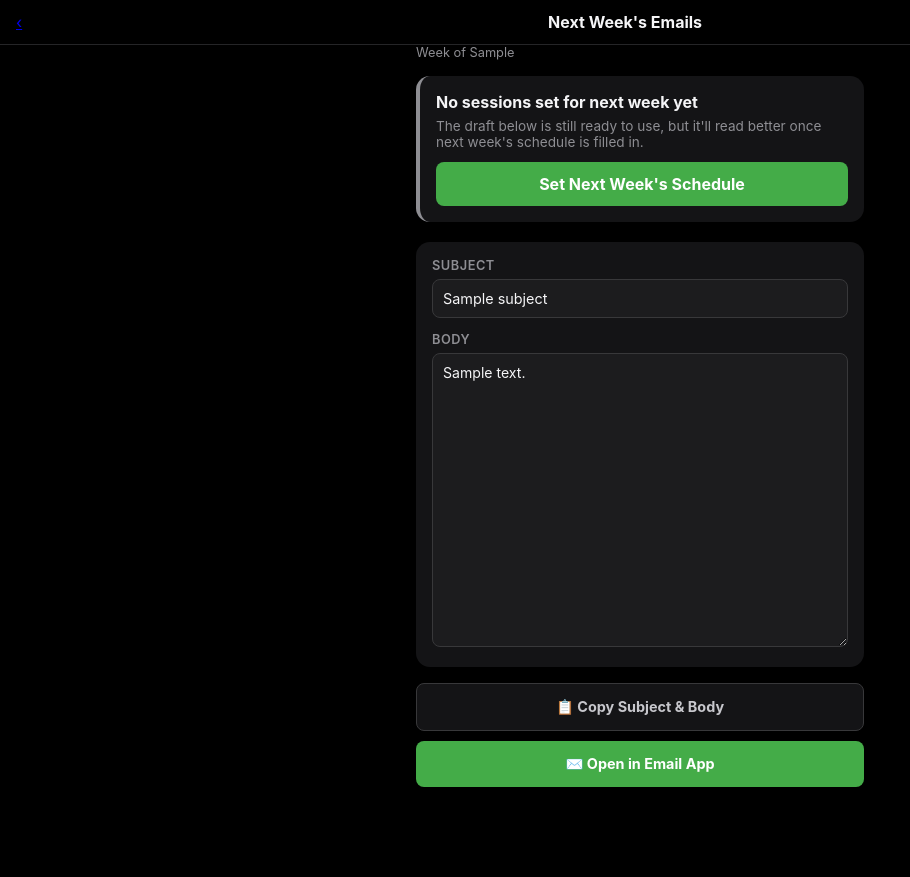
After one commit to edwardbhull-netizen/optimal-fitness-tracker, a FastAPI app: template templates/coach_emails.html in a window 1280 px wide. The commit adds this page. Shown: the whole page, without its empty margins (0-910 px from the left). Run offline with FastAPI, Linux system fonts and the light colour scheme; the template is opened without the code that fills it: most values are stand-ins (such as "Sample title", 1, 10 or a date in 2020).

Commit message:
Add coach tool for drafting next week's schedule emails
Coach dashboard now has a "Next Week's Emails" page that auto-generates
a subject/body from next week's group session schedule, editable before
copying or opening in the coach's email app via mailto:. Also adds a
This Week / Next Week switcher to the coach schedule page so next
week's sessions can be set ahead of time.

```diff
--- a/main.py
+++ b/main.py
@@ -735,8 +735,27 @@ async def schedule_page(request: Request):
     session = require_client(request)
     if not session:
         return RedirectResponse("/", status_code=302)
+    from datetime import date
+    week_start = db.get_week_start()
+    enriched, _, _ = enrich_week_schedule(week_start)
+    today_name = date.today().strftime("%A")
+    return templates.TemplateResponse(request, "schedule.html", {
+        "client": session,
+        "schedule": enriched,
+        "week_start": week_start,
+        "today_name": today_name,
+    })
+
+
+def next_week_start():
+    from datetime import date, timedelta
+    return db.get_week_start((date.today() + timedelta(days=7)).isoformat())
+
+
+def enrich_week_schedule(week_start):
+    """Build the day-by-day view of a week's schedule, joined with session.json details."""
     import json
-    week_start = db.get_week_start()
+    from datetime import date, timedelta
     schedule = db.get_weekly_schedule(week_start)
     sessions_path = os.path.join(BASE_DIR, "static", "sessions.json")
     with open(sessions_path) as f:
@@ -747,7 +766,6 @@ async def schedule_page(request: Request):
             sessions_lookup[s["name"]] = {**s, "type": stype}
     days_order = ["Monday", "Tuesday", "Wednesday", "Thursday", "Friday", "Saturday"]
     schedule_dict = {row["day_of_week"]: row for row in schedule}
-    from datetime import date, timedelta
     week_monday = date.fromisoformat(week_start)
     day_offsets = {"Monday": 0, "Tuesday": 1, "Wednesday": 2, "Thursday": 3, "Friday": 4, "Saturday": 5}
     enriched = []
@@ -764,42 +782,44 @@ async def schedule_page(request: Request):
             "metric": session_info.get("metric"),
             "unit": session_info.get("unit"),
         })
-    today_name = date.today().strftime("%A")
-    return templates.TemplateResponse(request, "schedule.html", {
-        "client": session,
-        "schedule": enriched,
-        "week_start": week_start,
-        "today_name": today_name,
-    })
+    return enriched, sessions_data, sessions_lookup
+
+
+def build_schedule_email(enriched, week_start, coach_name):
+    from datetime import date, timedelta
+    week_monday = date.fromisoformat(week_start)
+    week_saturday = week_monday + timedelta(days=5)
+    subject = f"Optimal Fitness — Next Week's Schedule ({week_monday.strftime('%-d %b')}–{week_saturday.strftime('%-d %b')})"
+    lines = ["Hey team! 👋", "", "Here's what's coming up next week at Optimal Fitness:", ""]
+    has_sessions = False
+    for d in enriched:
+        if d["session_name"]:
+            has_sessions = True
+            lines.append(f"{d['day']} {d['date']} — {d['session_name']} ({d['session_type']})")
+            if d.get("competition"):
+                lines.append(f"   🏆 {d['competition']} — track your {d.get('metric', '')}")
+        else:
+            lines.append(f"{d['day']} {d['date']} — Rest day")
+    lines += ["", "See you on the floor!", coach_name]
+    body = "\n".join(lines)
+    return subject, body, has_sessions
 
 
 @app.get("/coach/schedule", response_class=HTMLResponse)
-async def coach_schedule_page(request: Request):
+async def coach_schedule_page(request: Request, week: str = "current"):
     session = require_coach(request)
     if not session:
         return RedirectResponse("/", status_code=302)
-    import json
-    week_start = db.get_week_start()
-    schedule = db.get_weekly_schedule(week_start)
-    sessions_path = os.path.join(BASE_DIR, "static", "sessions.json")
-    with open(sessions_path) as f:
-        sessions_data = json.load(f)
-    days_order = ["Monday", "Tuesday", "Wednesday", "Thursday", "Friday", "Saturday"]
-    schedule_dict = {row["day_of_week"]: row for row in schedule}
-    sessions_lookup = {}
-    for stype, slist in sessions_data.items():
-        for s in slist:
-            sessions_lookup[s["name"]] = {**s, "type": stype}
-    current = []
-    for day in days_order:
-        row = schedule_dict.get(day, {"day_of_week": day, "session_name": None, "session_type": None})
-        current.append({"day": day, "session_name": row.get("session_name"), "session_type": row.get("session_type")})
+    week_start = next_week_start() if week == "next" else db.get_week_start()
+    enriched, sessions_data, sessions_lookup = enrich_week_schedule(week_start)
+    current = [{"day": d["day"], "session_name": d["session_name"], "session_type": d["session_type"]} for d in enriched]
     return templates.TemplateResponse(request, "coach_schedule.html", {
         "coach": session,
         "schedule": current,
         "sessions_data": sessions_data,
         "sessions_lookup": sessions_lookup,
         "week_start": week_start,
+        "week": week,
     })
 
 
@@ -810,7 +830,8 @@ async def save_coach_schedule(request: Request):
         return JSONResponse({"error": "Not authenticated"}, status_code=401)
     import json
     form = await request.form()
-    week_start = db.get_week_start()
+    week = form.get("week", "current")
+    week_start = next_week_start() if week == "next" else db.get_week_start()
     sessions_path = os.path.join(BASE_DIR, "static", "sessions.json")
     with open(sessions_path) as f:
         sessions_data = json.load(f)
@@ -825,7 +846,26 @@ async def save_coach_schedule(request: Request):
             db.set_weekly_schedule(week_start, day, session_name, sessions_lookup[session_name])
         elif session_name == "":
             db.set_weekly_schedule(week_start, day, None, None)
-    return RedirectResponse("/coach/schedule", status_code=302)
+    return RedirectResponse(f"/coach/schedule?week={week}", status_code=302)
+
+
+@app.get("/coach/emails", response_class=HTMLResponse)
+async def coach_emails_page(request: Request):
+    session = require_coach(request)
+    if not session:
+        return RedirectResponse("/", status_code=302)
+    week_start = next_week_start()
+    enriched, _, _ = enrich_week_schedule(week_start)
+    coach_name = session.get("coach_name", "The Optimal Fitness Team")
+    subject, body, has_sessions = build_schedule_email(enriched, week_start, coach_name)
+    return templates.TemplateResponse(request, "coach_emails.html", {
+        "coach": session,
+        "week_start": week_start,
+        "schedule": enriched,
+        "subject": subject,
+        "body": body,
+        "has_sessions": has_sessions,
+    })
 
 
 @app.get("/client/activity", response_class=HTMLResponse)
--- a/templates/coach.html
+++ b/templates/coach.html
@@ -32,6 +32,10 @@
   <!-- Quick actions -->
   <a href="/coach/schedule" class="btn btn-primary" style="display:block;text-align:center;margin-bottom:10px;font-size:1rem;padding:16px;border-radius:var(--radius);text-decoration:none;">
     📋 This Week's Schedule
+  </a>
+
+  <a href="/coach/emails" class="btn btn-ghost" style="display:block;text-align:center;margin-bottom:10px;font-size:0.95rem;padding:14px;border-radius:var(--radius);text-decoration:none;">
+    ✉️ Next Week's Emails
   </a>
 
   <button onclick="document.getElementById('push-section').classList.toggle('hidden')"
--- /dev/null
+++ b/templates/coach_emails.html
@@ -0,0 +1,59 @@
+{% extends "base.html" %}
+{% block title %}Next Week's Emails — Optimal Fitness{% endblock %}
+{% block content %}
+
+<div class="topbar">
+  <a href="/coach" class="topbar-back">‹</a>
+  <span class="topbar-title">Next Week's Emails</span>
+  <span style="width:36px;"></span>
+</div>
+
+<div class="page">
+
+  <div style="font-size:0.8rem;color:var(--grey-400);margin-bottom:16px;">Week of {{ week_start }}</div>
+
+  {% if not has_sessions %}
+  <div style="background:var(--white);border-radius:14px;padding:16px;margin-bottom:20px;border-left:4px solid var(--grey-400);">
+    <div style="font-weight:700;margin-bottom:6px;">No sessions set for next week yet</div>
+    <div style="font-size:0.85rem;color:var(--grey-400);margin-bottom:12px;">The draft below is still ready to use, but it'll read better once next week's schedule is filled in.</div>
+    <a href="/coach/schedule?week=next" class="btn btn-primary" style="display:block;text-align:center;padding:12px;">Set Next Week's Schedule</a>
+  </div>
+  {% endif %}
+
+  <div style="background:var(--white);border-radius:14px;padding:16px;margin-bottom:16px;">
+    <div class="form-group" style="margin-bottom:14px;">
+      <label>Subject</label>
+      <input type="text" id="email-subject" value="{{ subject }}" style="width:100%;padding:10px;background:var(--grey-50);border:1.5px solid var(--grey-200);border-radius:var(--radius-sm);font-size:0.9rem;font-family:inherit;box-sizing:border-box;color:var(--text);">
+    </div>
+    <div class="form-group" style="margin-bottom:0;">
+      <label>Body</label>
+      <textarea id="email-body" rows="16" style="width:100%;padding:10px;background:var(--grey-50);border:1.5px solid var(--grey-200);border-radius:var(--radius-sm);font-size:0.88rem;font-family:inherit;box-sizing:border-box;color:var(--text);resize:vertical;">{{ body }}</textarea>
+    </div>
+  </div>
+
+  <button onclick="copyEmail()" class="btn btn-ghost" style="width:100%;margin-bottom:10px;padding:14px;font-size:0.9rem;">📋 Copy Subject & Body</button>
+  <button onclick="openInEmailApp()" class="btn btn-primary" style="width:100%;padding:14px;font-size:0.9rem;">✉️ Open in Email App</button>
+  <div id="email-result" style="margin-top:10px;font-size:0.82rem;color:var(--grey-400);text-align:center;"></div>
+
+</div>
+
+<script>
+function copyEmail() {
+  const subject = document.getElementById('email-subject').value;
+  const body = document.getElementById('email-body').value;
+  const text = `Subject: ${subject}\n\n${body}`;
+  navigator.clipboard.writeText(text).then(() => {
+    document.getElementById('email-result').textContent = 'Copied to clipboard.';
+  }).catch(() => {
+    document.getElementById('email-result').textContent = 'Could not copy — select and copy manually.';
+  });
+}
+
+function openInEmailApp() {
+  const subject = document.getElementById('email-subject').value;
+  const body = document.getElementById('email-body').value;
+  window.location.href = `mailto:?subject=${encodeURIComponent(subject)}&body=${encodeURIComponent(body)}`;
+}
+</script>
+
+{% endblock %}
```
Also changed, not shown: templates/coach_schedule.html (+13 -2 lines).
